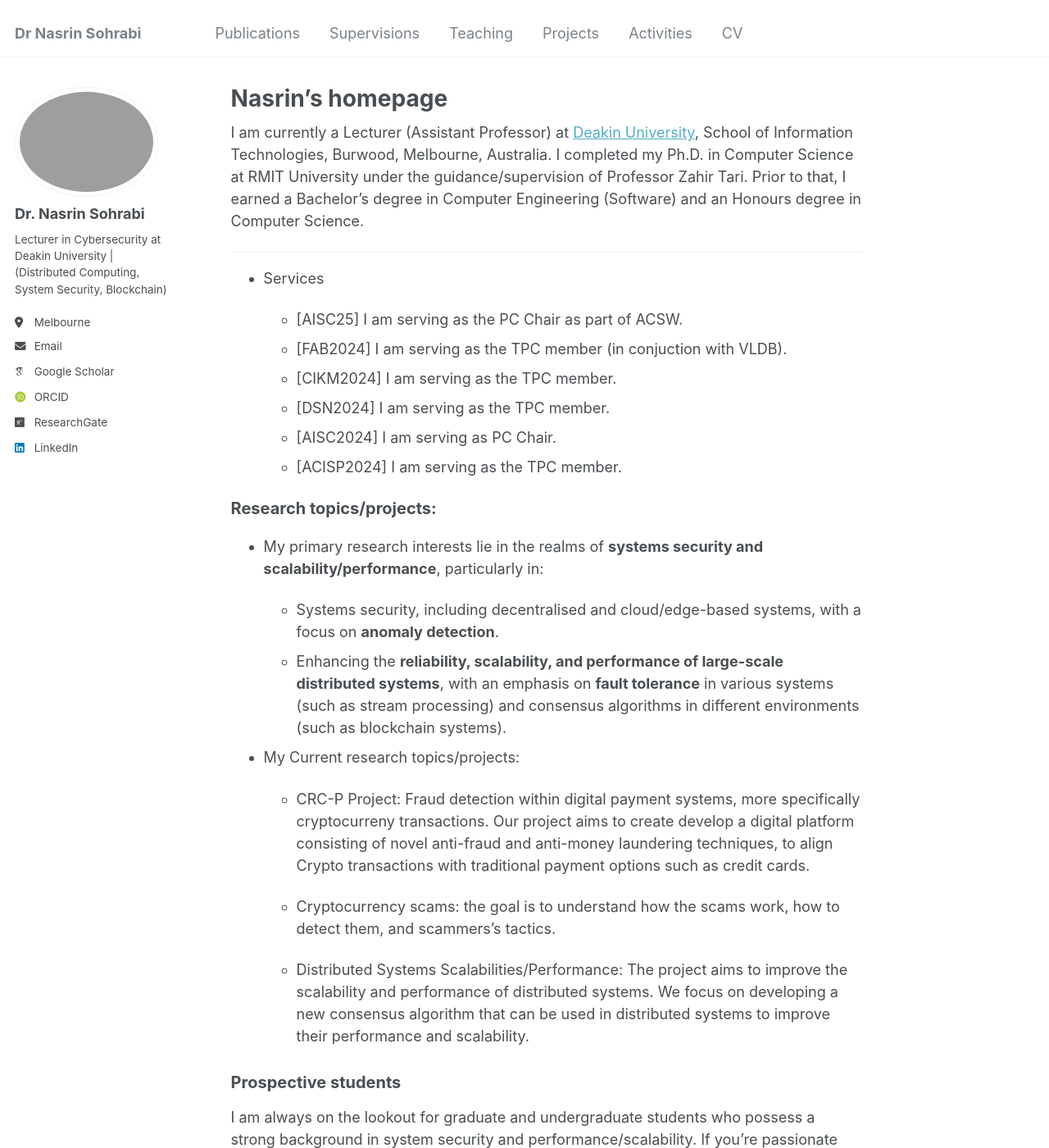
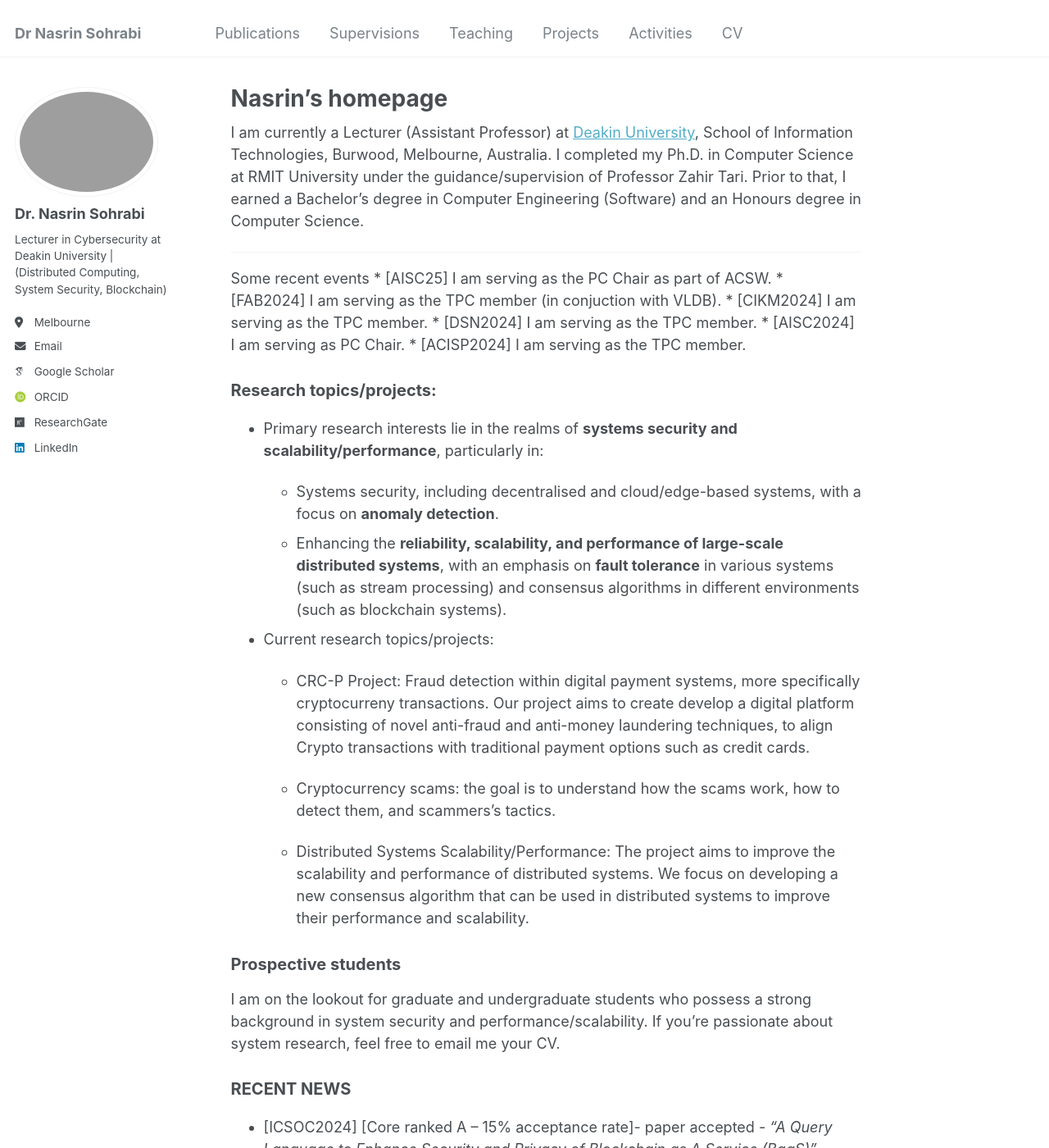
Before and after one commit to Nasrin-Sohrabi/Nasrin-Sohrabi.github.io, a Jekyll site: the page built from _pages/about.md, in a window 1280 px wide and 1400 px high. Shown: the whole window at 82% size. Built offline with Jekyll 4.4.1, drawn with Linux system fonts in a browser that asks for light colours; some web fonts are replaced; some of the changed text lies outside the part shown.

Commit message:
Adding activities

```diff
--- a/_pages/about.md
+++ b/_pages/about.md
@@ -11,8 +11,7 @@
 
 
 ***
-  * Services
-
+Some recent events
     * [AISC25] I am serving as the PC Chair as part of ACSW.
     * [FAB2024] I am serving as the TPC member (in conjuction with VLDB).
     * [CIKM2024] I am serving as the TPC member.
@@ -24,23 +23,23 @@
 <span style="font-size:20px;">Research topics/projects:</span>
 ======
 
- * My primary research interests lie in the realms of <span style="font-weight:bold">systems security and scalability/performance</span>, particularly in:
+ * Primary research interests lie in the realms of <span style="font-weight:bold">systems security and scalability/performance</span>, particularly in:
 
      * Systems security, including decentralised and cloud/edge-based systems, with a focus on <span style="font-weight:bold">anomaly detection</span>.
      * Enhancing the <span style="font-weight:bold">reliability, scalability, and performance of large-scale distributed systems</span>, with an emphasis on <span style="font-weight:bold">fault tolerance</span> in various systems (such as stream processing) and consensus algorithms in different environments (such as blockchain systems).
 
- * My Current research topics/projects:
+ * Current research topics/projects:
 
       * CRC-P Project: Fraud detection within digital payment systems, more specifically cryptocurreny transactions. Our project aims to create develop a digital platform consisting of novel anti-fraud and anti-money laundering techniques, to align Crypto transactions with traditional payment options such as credit cards.
 
       * Cryptocurrency scams: the goal is to understand how the scams work, how to detect them, and scammers's tactics.
 
-      * Distributed Systems Scalabilities/Performance: The project aims to improve the scalability and performance of distributed systems. We focus on developing a new consensus algorithm that can be used in distributed systems to improve their performance and scalability.
+      * Distributed Systems Scalability/Performance: The project aims to improve the scalability and performance of distributed systems. We focus on developing a new consensus algorithm that can be used in distributed systems to improve their performance and scalability.
 
 
 <span style="font-size:20px;">Prospective students</span>
 ======
- I am always on the lookout for graduate and undergraduate students who possess a strong background in system security and performance/scalability. If you're passionate about system research, feel free to email me your CV.
+ I am on the lookout for graduate and undergraduate students who possess a strong background in system security and performance/scalability. If you're passionate about system research, feel free to email me your CV.
 
 
 
```
